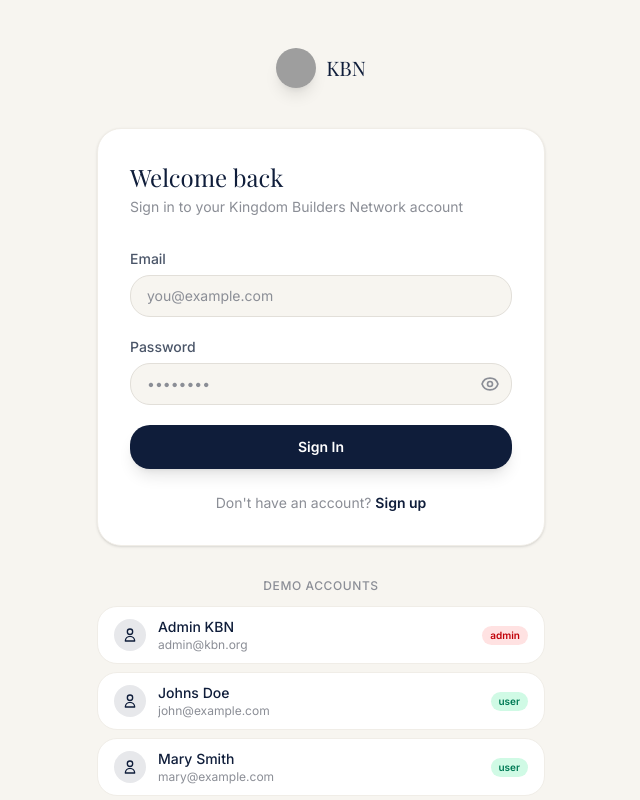
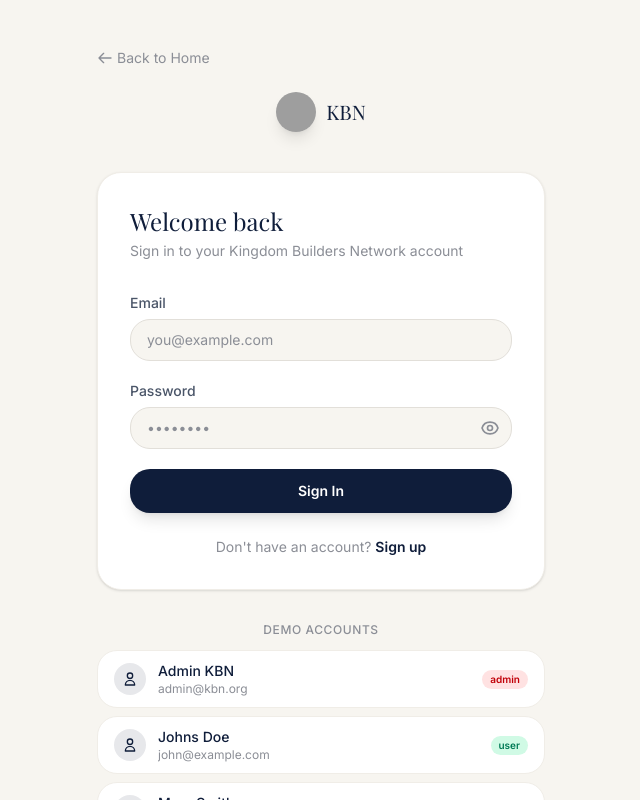
Before and after one commit to zeruFili/builders, a React (Vite) app: page / in a window 1280 px wide. Both pictures are taken after a click on the button "Login". Shown: the top 800 px of the page, without its empty margins (319-959 px from the left). Built offline with nearby package versions, Linux system fonts and the light colour scheme; grey boxes are pictures that could not be loaded; a web font is replaced by a local one.

Commit message:
feat: improve login and signup navigation
- Change "Become a Member" link to open the Sign Up page
- Add "Back to Home" button to Login and Signup pages
- Add left-arrow icon for improved navigation

```diff
--- a/src/App.tsx
+++ b/src/App.tsx
@@ -264,11 +264,11 @@ export default function App() {
   if (dashboard === 'user') return <UserDashboard onBack={() => setDashboard(null)} />
 
   if (authPage === 'login') {
-    return <LoginPage onSwitch={() => setAuthPage('signup')} onSuccess={handleLoginSuccess} />
+    return <LoginPage onBack={() => setAuthPage(null)} onSwitch={() => setAuthPage('signup')} onSuccess={handleLoginSuccess} />
   }
 
   if (authPage === 'signup') {
-    return <SignUpPage onSwitch={() => setAuthPage('login')} />
+    return <SignUpPage onBack={() => setAuthPage(null)} onSwitch={() => setAuthPage('login')} />
   }
 
   if (selectedCompany) {
@@ -525,10 +525,10 @@ export default function App() {
         <div className="relative max-w-3xl mx-auto px-4 md:px-8 text-center">
           <h2 className="font-serif text-3xl md:text-5xl text-white mb-6">Join a Movement That Builds God's Kingdom</h2>
           <p className="text-[#94A3B8] text-lg leading-relaxed mb-10">Become part of a growing network of Ethiopian Christian entrepreneurs and professionals committed to making a Kingdom impact through faith, excellence, and service — across Ethiopia, the USA, and beyond.</p>
-          <a href="#" className="inline-flex items-center justify-center gap-2 bg-[var(--accent)] text-[var(--brand-dark)] text-base font-bold px-8 py-4 rounded-xl hover:bg-[var(--accent-dark)] transition-colors shadow-2xl shadow-[var(--accent)]/30">
+          <button onClick={() => setAuthPage('signup')} className="inline-flex items-center justify-center gap-2 bg-[var(--accent)] text-[var(--brand-dark)] text-base font-bold px-8 py-4 rounded-xl hover:bg-[var(--accent-dark)] transition-colors shadow-2xl shadow-[var(--accent)]/30 cursor-pointer">
             Become a Member
             <svg className="w-5 h-5" fill="none" viewBox="0 0 24 24" stroke="currentColor"><path strokeLinecap="round" strokeLinejoin="round" strokeWidth={2} d="M13 7l5 5m0 0l-5 5m5-5H6" /></svg>
-          </a>
+          </button>
         </div>
       </section>
 
--- a/src/components/LoginPage.tsx
+++ b/src/components/LoginPage.tsx
@@ -12,7 +12,7 @@ const MOCK_CREDENTIALS = [
   { email: 'sarah@kingdomfoundations.org', name: 'Sarah Chen', role: 'company' as UserRole },
 ]
 
-export default function LoginPage({ onSwitch, onSuccess }: { onSwitch: () => void; onSuccess: (role: UserRole) => void }) {
+export default function LoginPage({ onBack, onSwitch, onSuccess }: { onBack: () => void; onSwitch: () => void; onSuccess: (role: UserRole) => void }) {
   const { login } = useAuth()
   const [email, setEmail] = useState('')
   const [password, setPassword] = useState('')
@@ -39,6 +39,10 @@ export default function LoginPage({ onSwitch, onSuccess }: { onSwitch: () => voi
   return (
     <div className="min-h-screen bg-[var(--surface-alt)] flex items-center justify-center px-4 py-12">
       <div className="w-full max-w-md">
+        <button onClick={onBack} className="flex items-center gap-1 text-sm text-[var(--text-tertiary)] hover:text-[var(--text-primary)] transition-colors mb-6">
+          <svg className="w-4 h-4" fill="none" viewBox="0 0 24 24" stroke="currentColor"><path strokeLinecap="round" strokeLinejoin="round" strokeWidth={2} d="M10 19l-7-7m0 0l7-7m-7 7h18" /></svg>
+          Back to Home
+        </button>
         <a href="/" className="flex items-center gap-2.5 justify-center mb-10 group">
           <img src={knbLogo} alt="KBN Logo" className="w-10 h-10 rounded-xl object-cover group-hover:scale-105 transition-transform shadow-lg shadow-[var(--brand)]/20" />
           <span className="font-serif text-xl text-[var(--text-primary)]">KBN</span>
--- a/src/components/SignUpPage.tsx
+++ b/src/components/SignUpPage.tsx
@@ -2,7 +2,7 @@ import { useState } from 'react'
 import { useAuth } from '../auth/AuthContext'
 import knbLogo from '../assets/kbn logo.jpg'
 
-export default function SignUpPage({ onSwitch }: { onSwitch: () => void }) {
+export default function SignUpPage({ onBack, onSwitch }: { onBack: () => void; onSwitch: () => void }) {
   const { signUp } = useAuth()
   const [name, setName] = useState('')
   const [email, setEmail] = useState('')
@@ -34,6 +34,10 @@ export default function SignUpPage({ onSwitch }: { onSwitch: () => void }) {
   return (
     <div className="min-h-screen bg-[var(--surface-alt)] flex items-center justify-center px-4 py-12">
       <div className="w-full max-w-md">
+        <button onClick={onBack} className="flex items-center gap-1 text-sm text-[var(--text-tertiary)] hover:text-[var(--text-primary)] transition-colors mb-6">
+          <svg className="w-4 h-4" fill="none" viewBox="0 0 24 24" stroke="currentColor"><path strokeLinecap="round" strokeLinejoin="round" strokeWidth={2} d="M10 19l-7-7m0 0l7-7m-7 7h18" /></svg>
+          Back to Home
+        </button>
         <a href="/" className="flex items-center gap-2.5 justify-center mb-10 group">
           <img src={knbLogo} alt="KBN Logo" className="w-10 h-10 rounded-xl object-cover group-hover:scale-105 transition-transform shadow-lg shadow-[var(--brand)]/20" />
           <span className="font-serif text-xl text-[var(--text-primary)]">KBN</span>
```
